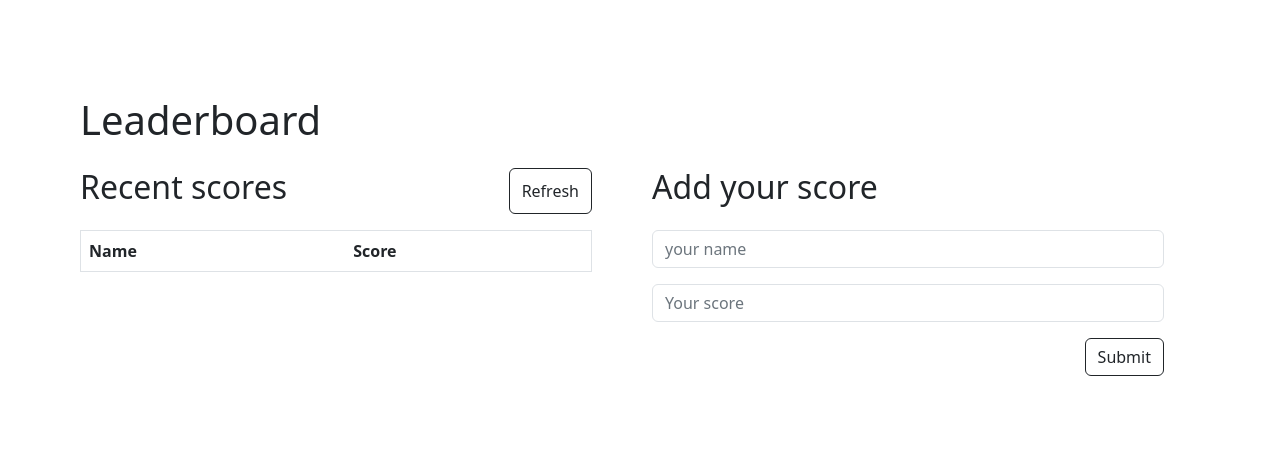
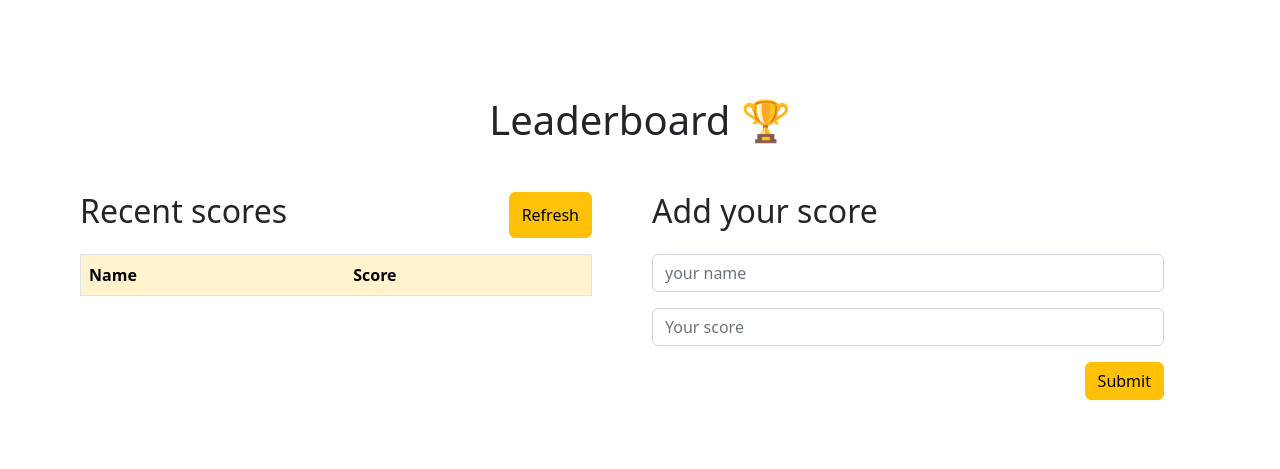
Before and after one commit to adel-gu/Leaderboard, a website built with webpack: page src/index.html in a window 1280 px wide. Built offline with nearby package versions, Linux system fonts and the light colour scheme.

Commit message:
Update the app markup classes names

```diff
--- a/src/index.html
+++ b/src/index.html
@@ -8,19 +8,20 @@
       rel="stylesheet"
     />
     <title>Leaderboard</title>
+    <link rel="shortcut icon" type="image/png" href="asset/trophy.png" />
   </head>
   <body>
     <main id="main">
-      <h1>Leaderboard</h1>
-      <div class="row mt-4">
+      <h1 class="text-center">Leaderboard 🏆</h1>
+      <div class="row mt-5">
         <div class="col">
           <div class="d-flex justify-content-between mb-3">
             <h2>Recent scores</h2>
-            <button type="button" class="btn btn-outline-dark | refresh-btn">
+            <button type="button" class="btn btn-warning | refresh-btn">
               Refresh
             </button>
           </div>
-          <table class="table table-striped border">
+          <table class="table table-striped table-warning border">
             <thead>
               <tr>
                 <th scope="col">Name</th>
@@ -36,7 +37,7 @@
             <ul class="list-unstyled m-0 p-0">
               <li class="mb-3">
                 <input
-                  class="form-control border"
+                  class="form-control outline"
                   type="text"
                   name="name"
                   id="name"
@@ -46,7 +47,7 @@
               </li>
               <li class="mb-3">
                 <input
-                  class="form-control border"
+                  class="form-control outline"
                   type="number"
                   name="score"
                   id="score"
@@ -56,9 +57,7 @@
                 />
               </li>
               <li class="d-flex justify-content-end">
-                <button type="submit" class="btn btn-outline-dark">
-                  Submit
-                </button>
+                <button type="submit" class="btn btn-warning">Submit</button>
               </li>
             </ul>
           </form>
```
